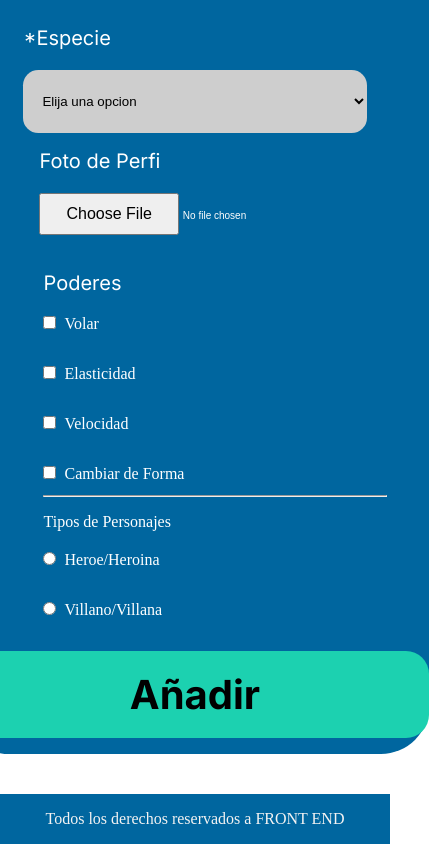
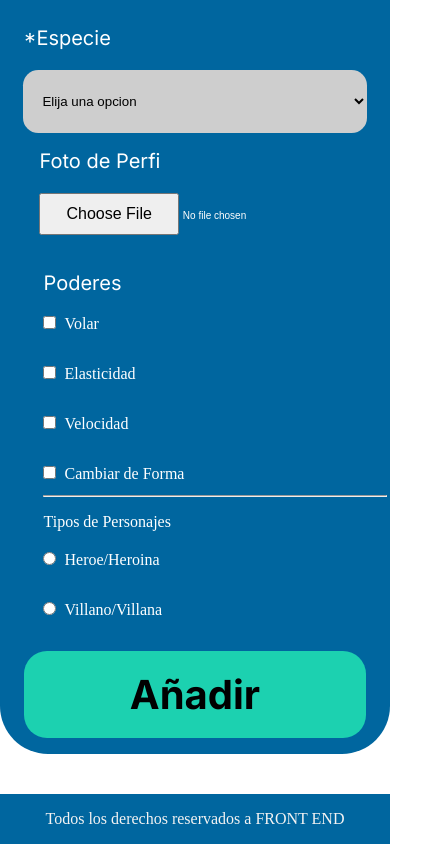
Before and after one commit to Mirile2024/Cartas-de-S.-H-roes-con-formulario, a plain HTML site: page index2.html in a window 390 px wide. Shown: the part 904-1748 px from the top of the page, 429 px wide, since content can reach past the window. Drawn offline with Linux system fonts and the light colour scheme.

Commit message:
html2 completo

```diff
--- a/css/style.css
+++ b/css/style.css
@@ -449,6 +449,13 @@ font-size: 1rem;
     .body-añadir{
         flex-direction: column;
         flex-wrap: wrap;
-        margin-inline: 1.5rem;
+        margin-inline: 0.5rem;
+        justify-content: center;
+        align-items: center;
     }
+    .btn_footer{
+       width: 100%;
+       margin-inline: 1.5rem;
+    }
+
 }
```
